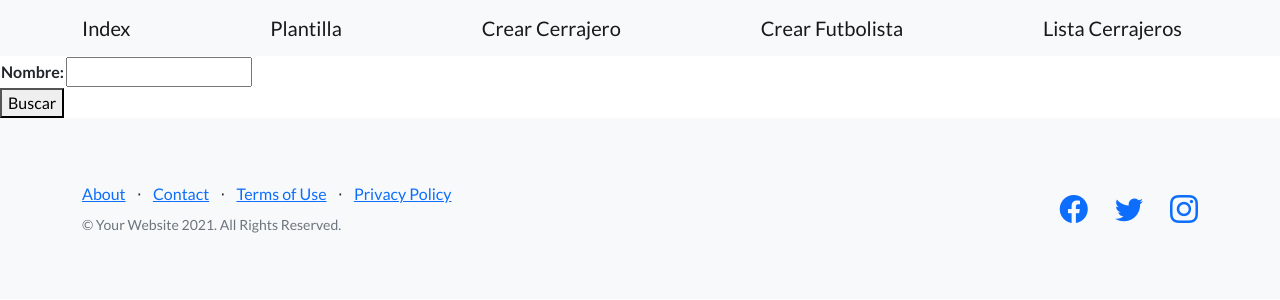
After one commit to PabloLL2/Repaso1-Quiroga-Pablo, a Django app: page /profesionales/cerrajeros/ in a window 1280 px wide. The commit adds this page. Shown: the top 300 px of the page. Run offline with Django 4.2, Linux system fonts and the light colour scheme; data that the repository does not hold is empty; some libraries are stand-ins or nearby versions.

Commit message:
Datos cargados

```diff
--- a/index/templates/index/index.html
+++ b/index/templates/index/index.html
@@ -6,7 +6,7 @@
         <meta name="viewport" content="width=device-width, initial-scale=1, shrink-to-fit=no" />
         <meta name="description" content="" />
         <meta name="author" content="" />
-        <title>Landing Page - Start Bootstrap Theme</title>
+        <title>Primera Pagina - CodderHouse Curso de Python</title>
         <!-- Favicon-->
         <link rel="icon" type="image/x-icon" href="assets/favicon.ico" />
         <!-- Bootstrap icons-->
@@ -23,7 +23,8 @@
                 <a class="navbar-brand" href={% url 'index' %}>Index</a>
                 <a class="navbar-brand" href={% url 'plantilla' %}>Plantilla </a>
                 <a class="navbar-brand" href={% url 'crear_cerrajero' %}>Crear Cerrajero </a>
-                <a class="navbar-brand" href="#">Buscar Cerrajero </a>
+                <a class="navbar-brand" href={% url 'crear_futbolistas' %}>Crear Futbolista </a>
+                <a class="navbar-brand" href={% url 'lista_cerrajeros' %}>Lista Cerrajeros </a>
             </div>
         </nav>
         <!-- Masthead-->
--- a/profesionales/forms.py
+++ b/profesionales/forms.py
@@ -4,3 +4,11 @@ class CerrajeroFormulario(forms.Form):
     nombre = forms.CharField(max_length=20)
     apellido = forms.CharField(max_length=30)
     desempleado = forms.BooleanField(required=False)
+
+class CerrajeroBusqueda(forms.Form):
+    nombre = forms.CharField(max_length=20)
+
+class FutbolistaFormulario(forms.Form):
+    nombre = forms.CharField(max_length=20)
+    apellido = forms.CharField(max_length=30)
+    club_futbol = forms.CharField(max_length=30)
--- a/profesionales/models.py
+++ b/profesionales/models.py
@@ -7,8 +7,13 @@ class Cerrajero(models.Model):
     apellido = models.CharField(max_length=30)
     desempleado = models.BooleanField()
 
+    def __str__(self):
+        return f'{self.nombre} {self.apellido}'
 
 class Futbolista(models.Model):
     nombre = models.CharField(max_length=20)
     apellido = models.CharField(max_length=30)
     club_futbol = models.CharField(max_length=50 )
+
+    def __str__(self):
+        return f'{self.nombre} {self.apellido} {self.club_futbol}'
--- /dev/null
+++ b/profesionales/templates/profesionales/lista_cerrajeros.html
@@ -0,0 +1,21 @@
+{% extends 'index/index.html' %}
+
+{% block 'header_block' %}
+{% endblock 'header_block' %}
+
+{% block 'body_block' %}
+
+    <form action="" method='get'>
+        {% csrf_token %}
+        <table>
+            {{form.as_table}}
+        </table>
+        {% comment %} <input type="submit" value="Crear"> {% endcomment %}
+        <button>Buscar</button>
+    </form>
+
+    {% for cerrajero in cerrajeros  %}
+        <li>{{cerrajero}}</li>
+    {% endfor %}
+
+{% endblock 'body_block' %}
--- a/profesionales/urls.py
+++ b/profesionales/urls.py
@@ -3,5 +3,6 @@ from . import views
 
 urlpatterns = [
     path('cerrajero/crear/', views.crear_cerrajero, name='crear_cerrajero'),
-    # path('',, name='buscar_cerrajero'),
+    path('cerrajeros/', views.lista_cerrajeros, name='lista_cerrajeros'),
+    path('futbolistas/crear/', views.crear_futbolistas, name='crear_futbolistas'),
 ]
--- a/profesionales/views.py
+++ b/profesionales/views.py
@@ -1,6 +1,6 @@
-from django.shortcuts import render
-from .models import Cerrajero
-from .forms import CerrajeroFormulario
+from django.shortcuts import redirect, render
+from .models import Cerrajero, Futbolista
+from .forms import CerrajeroFormulario, CerrajeroBusqueda,FutbolistaFormulario
 
 # Create your views here.
 
@@ -13,7 +13,37 @@ def crear_cerrajero(request):
             data = form.cleaned_data
             cerrajero = Cerrajero(nombre=data['nombre'], apellido=data['apellido'], desempleado=data['desempleado'])
             cerrajero.save()
-            return render(request, "index/index.html", {})
+            # return render(request, "index/plantilla.html", {})
+            return redirect('index')
 
     form = CerrajeroFormulario()
     return render(request, "profesionales/crear_cerrajero.html", {'form': form})
+
+
+def lista_cerrajeros(request):
+
+    nombre_a_buscar = request.GET.get('nombre', None)
+
+    if nombre_a_buscar is not None:
+        cerrajeros = Cerrajero.objects.filter(nombre__icontains=nombre_a_buscar)
+    else:
+        cerrajeros = Cerrajero.objects.all()
+
+    form = CerrajeroBusqueda()
+    return render(request, "profesionales/lista_cerrajeros.html", {'form': form, 'cerrajeros': cerrajeros})
+
+
+def crear_futbolistas(request):
+
+    if request.method == 'POST':
+        form = FutbolistaFormulario(request.POST)
+
+        if form.is_valid():
+            data = form.cleaned_data
+            futbolista = Futbolista(nombre=data['nombre'], apellido=data['apellido'], club_futbol=data['club_futbol'])
+            futbolista.save()
+            # return render(request, "index/plantilla.html", {})
+            return redirect('index')
+
+    form = FutbolistaFormulario()
+    return render(request, "profesionales/crear_futbolista.html", {'form': form})
```
Also changed, not shown: profesionales/templates/profesionales/crear_futbolista.html (added, +17 -0 lines).
